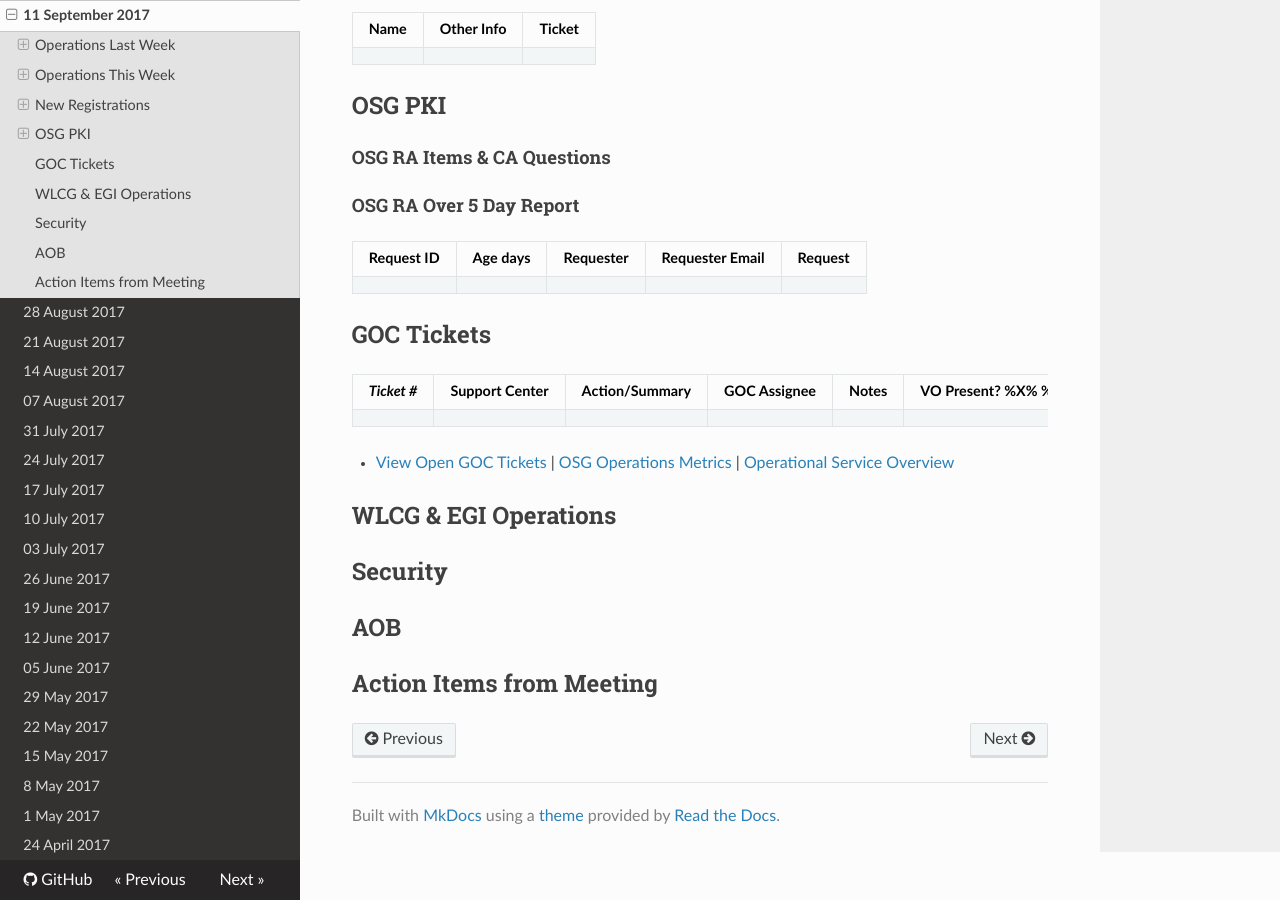
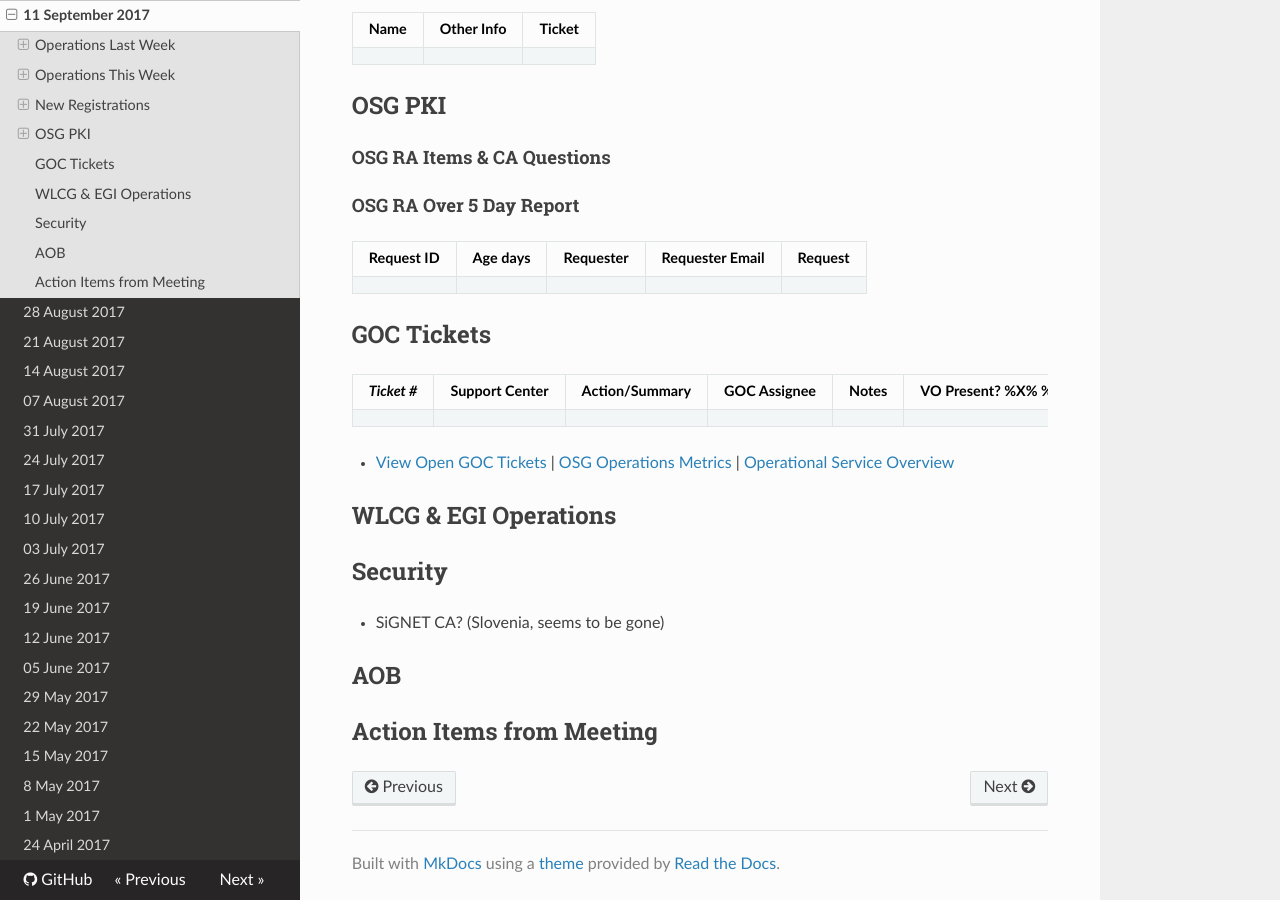
Before and after one commit to osg-htc/operations, an MkDocs documentation site: the page built from docs/WeeklyMinutes/11Sep2017.md, in a window 1280 px wide and 900 px high, scrolled down 2399 px. Built offline with MkDocs 1.6.1, drawn with Linux system fonts in a browser that asks for light colours; nearby versions of some CDN libraries; old or Windows-style settings are respelled for this version of MkDocs.

Commit message:
Update 11Sep2017.md

```diff
--- a/docs/WeeklyMinutes/11Sep2017.md
+++ b/docs/WeeklyMinutes/11Sep2017.md
@@ -78,6 +78,7 @@ We anticipate this change will allow additional flexibility in responding to cha
 ## WLCG & EGI Operations
 
 ## Security
+  * SiGNET CA? (Slovenia, seems to be gone)
 
 ## AOB
 
```
